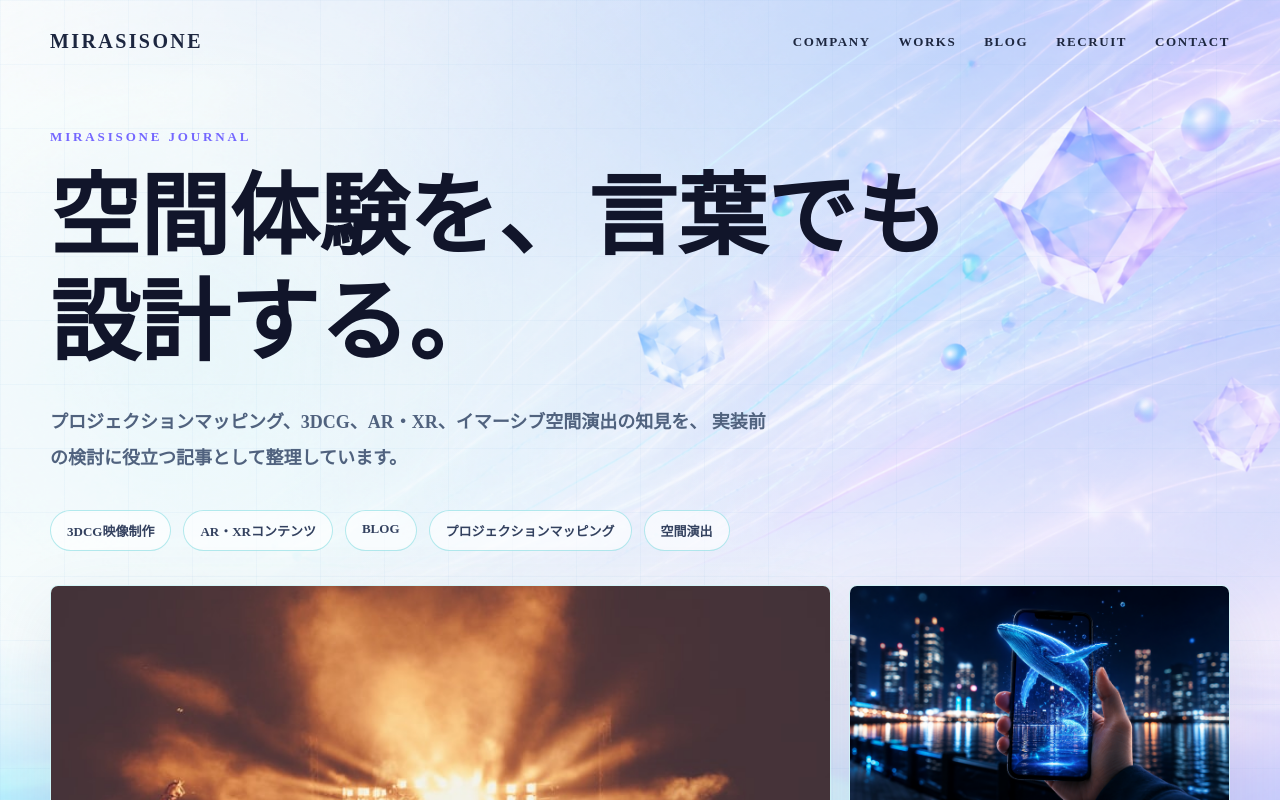
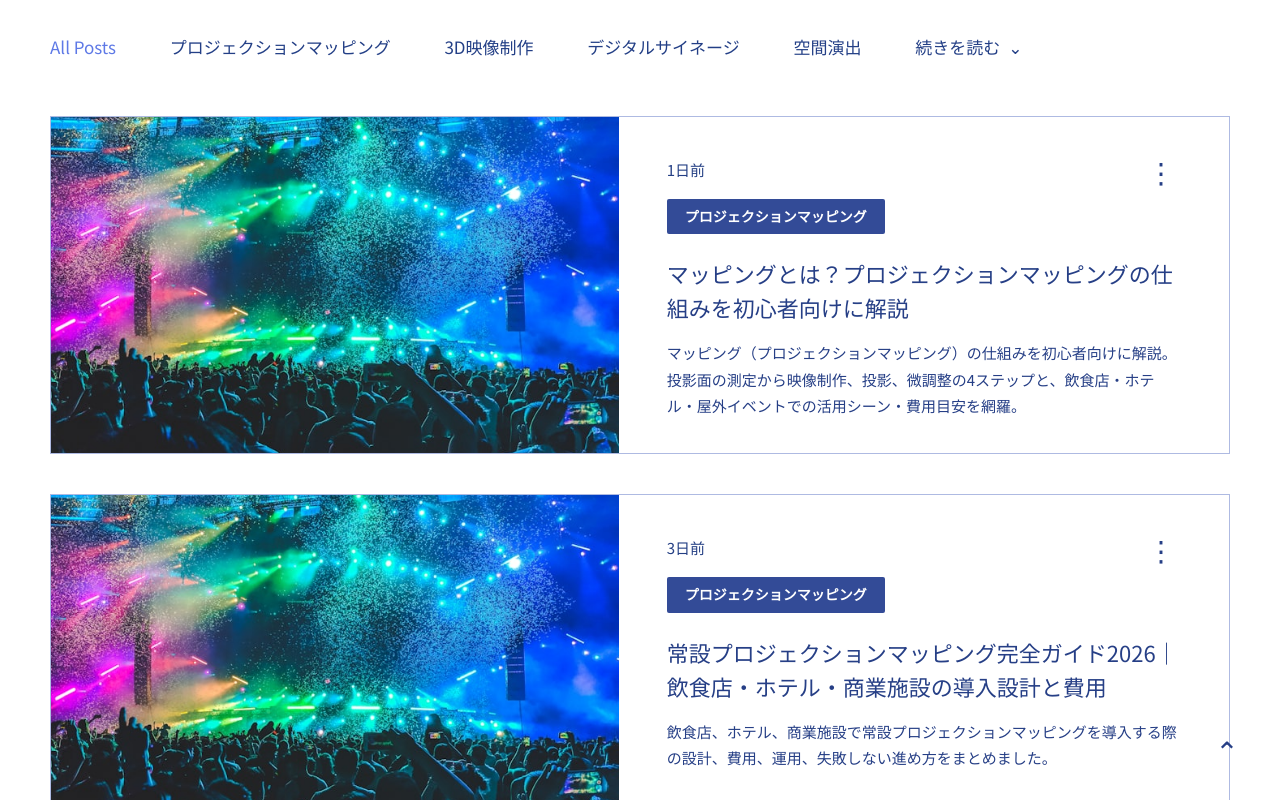
Before and after one commit to minyo30/mirasisone-next, a Next.js app: page /blog in a window 1280 px wide. Shown: the top 800 px of the page. Built offline with nearby package versions, Linux system fonts and the light colour scheme.

Commit message:
Match blog pages to existing Wix style

```diff
--- a/src/app/blog/page.tsx
+++ b/src/app/blog/page.tsx
@@ -1,75 +1,80 @@
 import type { Metadata } from "next";
 import Image from "next/image";
 import Link from "next/link";
-import { BlogShell } from "@/components/BlogLayout";
-import { blogCategories, blogPosts } from "@/content/blog";
+import { blogNavCategories, blogPosts } from "@/content/blog";
 
 export const metadata: Metadata = {
-  title: "BLOG",
+  title: "TOPICS・NEWS",
   description:
-    "プロジェクションマッピング、3DCG映像制作、AR・XR、空間演出に関するMIRASISONEのブログ記事一覧です。",
+    "MIRASISONEのブログ記事一覧です。プロジェクションマッピング、3D映像制作、デジタルサイネージ、空間演出に関する記事を掲載しています。",
   alternates: {
     canonical: "/blog",
   },
   openGraph: {
-    title: "BLOG | MIRASISONE",
+    title: "TOPICS・NEWS | MIRASISONE",
     description:
-      "プロジェクションマッピング、3DCG映像制作、AR・XR、空間演出に関するブログ記事一覧です。",
+      "MIRASISONEのブログ記事一覧です。プロジェクションマッピング、3D映像制作、デジタルサイネージ、空間演出に関する記事を掲載しています。",
     url: "/blog",
   },
 };
 
+function relativeDate(index: number) {
+  if (index === 0) {
+    return "1日前";
+  }
+
+  if (index === 1) {
+    return "3日前";
+  }
+
+  return blogPosts[index]?.publishedAt ?? "";
+}
+
 export default function BlogPage() {
-  const featured = blogPosts.slice(0, 4);
-  const rest = blogPosts.slice(4, 16);
+  const visiblePosts = blogPosts.slice(0, 14);
 
   return (
-    <BlogShell>
-      <section className="blog-hero">
-        <p className="blog-kicker">MIRASISONE JOURNAL</p>
-        <h1>空間体験を、言葉でも設計する。</h1>
-        <p>
-          プロジェクションマッピング、3DCG、AR・XR、イマーシブ空間演出の知見を、
-          実装前の検討に役立つ記事として整理しています。
-        </p>
-      </section>
+    <main className="wix-blog-page" id="top">
+      <nav className="wix-blog-nav" aria-label="Blog categories">
+        {blogNavCategories.map((category) => (
+          <Link href="/blog" key={category}>
+            {category}
+          </Link>
+        ))}
+        <button type="button" aria-label="続きを読む">
+          続きを読む
+          <span aria-hidden="true">⌄</span>
+        </button>
+      </nav>
 
-      <section className="blog-categories" aria-label="カテゴリ">
-        {blogCategories.slice(0, 8).map((category) => (
-          <span key={category}>{category}</span>
-        ))}
-      </section>
-
-      <section className="blog-grid" aria-label="記事一覧">
-        {featured.map((post, index) => (
-          <article className={index === 0 ? "blog-card blog-card-large" : "blog-card"} key={post.slug}>
-            <Link href={`/post/${encodeURIComponent(post.slug)}`}>
-              <div className="blog-card-image">
-                <Image src={post.eyecatch} alt="" fill sizes="(max-width: 760px) 100vw, 50vw" />
+      <section className="wix-post-list" aria-label="ブログ記事一覧">
+        {visiblePosts.map((post, index) => (
+          <article className="wix-post-card" key={`${post.slug}-${index}`}>
+            <Link className="wix-post-image" href={`/post/${encodeURIComponent(post.slug)}`}>
+              <Image src={post.eyecatch} alt="" fill sizes="(max-width: 900px) 100vw, 454px" priority={index === 0} />
+            </Link>
+            <div className="wix-post-body">
+              <div className="wix-post-topline">
+                <span>{relativeDate(index)}</span>
+                <button type="button" aria-label="記事メニュー">
+                  ⋮
+                </button>
               </div>
-              <div className="blog-card-body">
-                <p className="blog-card-meta">
-                  {post.category} / {post.publishedAt}
-                </p>
-                <h2>{post.title}</h2>
-                <p>{post.description}</p>
-              </div>
-            </Link>
+              <Link className="wix-post-category" href="/blog">
+                {post.category}
+              </Link>
+              <Link className="wix-post-title" href={`/post/${encodeURIComponent(post.slug)}`}>
+                {post.title}
+              </Link>
+              <p>{post.description}</p>
+            </div>
           </article>
         ))}
       </section>
 
-      <section className="blog-list" aria-label="その他の記事">
-        {rest.map((post) => (
-          <article key={post.slug}>
-            <Link href={`/post/${encodeURIComponent(post.slug)}`}>
-              <span>{post.category}</span>
-              <h2>{post.title}</h2>
-              <time dateTime={post.publishedAt}>{post.publishedAt}</time>
-            </Link>
-          </article>
-        ))}
-      </section>
-    </BlogShell>
+      <a className="wix-page-top" href="#top" aria-label="ページ上部へ戻る">
+        ⌃
+      </a>
+    </main>
   );
 }
--- a/src/app/globals.css
+++ b/src/app/globals.css
@@ -312,6 +312,252 @@ body {
 .legacy-footer a {
   color: rgba(255, 255, 255, 0.72);
   text-decoration: none;
+}
+
+.wix-blog-page {
+  min-height: 100vh;
+  background: #ffffff;
+  color: #263f86;
+  font-family: "Noto Sans JP", sans-serif;
+}
+
+.wix-blog-nav {
+  display: flex;
+  align-items: center;
+  gap: clamp(26px, 4.2vw, 58px);
+  width: min(1180px, calc(100% - 48px));
+  margin: 0 auto;
+  padding: 34px 0 56px;
+}
+
+.wix-blog-nav a,
+.wix-blog-nav button {
+  appearance: none;
+  border: 0;
+  background: transparent;
+  color: #233f86;
+  font: inherit;
+  font-size: 17px;
+  font-weight: 400;
+  line-height: 1.5;
+  text-decoration: none;
+}
+
+.wix-blog-nav a:first-child {
+  color: #5e79e6;
+}
+
+.wix-blog-nav button {
+  display: inline-flex;
+  align-items: center;
+  gap: 8px;
+  padding: 0;
+  cursor: default;
+}
+
+.wix-post-list {
+  display: grid;
+  gap: 40px;
+  width: min(1180px, calc(100% - 48px));
+  margin: 0 auto;
+  padding-bottom: 90px;
+}
+
+.wix-post-card {
+  display: grid;
+  grid-template-columns: minmax(360px, 48.2%) 1fr;
+  min-height: 318px;
+  border: 1px solid #aebae2;
+  background: #ffffff;
+}
+
+.wix-post-image {
+  position: relative;
+  display: block;
+  min-height: 318px;
+  overflow: hidden;
+  background: #111827;
+}
+
+.wix-post-image img {
+  object-fit: cover;
+}
+
+.wix-post-body {
+  display: flex;
+  flex-direction: column;
+  padding: 42px 48px 34px;
+}
+
+.wix-post-topline {
+  display: flex;
+  align-items: flex-start;
+  justify-content: space-between;
+  margin-bottom: 10px;
+  color: #243f84;
+  font-size: 15px;
+}
+
+.wix-post-topline button {
+  appearance: none;
+  border: 0;
+  background: transparent;
+  color: #263f86;
+  font-size: 28px;
+  line-height: 1;
+}
+
+.wix-post-category {
+  align-self: flex-start;
+  margin: 0 0 22px;
+  padding: 8px 18px;
+  border-radius: 2px;
+  background: #334b97;
+  color: #ffffff;
+  font-size: 14px;
+  font-weight: 700;
+  line-height: 1.4;
+  text-decoration: none;
+}
+
+.wix-post-title {
+  max-width: 560px;
+  margin-bottom: 16px;
+  color: #263f86;
+  font-size: 22px;
+  font-weight: 400;
+  line-height: 1.55;
+  text-decoration: none;
+}
+
+.wix-post-body p {
+  max-width: 590px;
+  margin: 0;
+  color: #263f86;
+  font-size: 15px;
+  font-weight: 400;
+  line-height: 1.75;
+}
+
+.wix-page-top {
+  position: fixed;
+  right: 36px;
+  bottom: 36px;
+  z-index: 10;
+  display: grid;
+  place-items: center;
+  width: 34px;
+  height: 34px;
+  color: #263f86;
+  font-size: 28px;
+  text-decoration: none;
+}
+
+.wix-article {
+  width: min(860px, calc(100% - 48px));
+  margin: 0 auto;
+  padding: 58px 0 80px;
+}
+
+.wix-article-back {
+  display: inline-block;
+  margin-bottom: 38px;
+  color: #5e79e6;
+  font-size: 16px;
+  text-decoration: none;
+}
+
+.wix-article-meta {
+  display: flex;
+  align-items: center;
+  gap: 10px;
+  margin-bottom: 18px;
+  color: #263f86;
+  font-size: 14px;
+}
+
+.wix-article-meta a {
+  color: #263f86;
+  text-decoration: none;
+}
+
+.wix-article h1 {
+  margin: 0 0 22px;
+  color: #263f86;
+  font-size: clamp(30px, 4.2vw, 48px);
+  font-weight: 400;
+  line-height: 1.45;
+}
+
+.wix-article-lead {
+  margin: 0 0 34px;
+  color: #263f86;
+  font-size: 18px;
+  line-height: 1.9;
+}
+
+.wix-article-image {
+  position: relative;
+  overflow: hidden;
+  aspect-ratio: 16 / 9;
+  margin: 0 0 46px;
+  border: 1px solid #aebae2;
+}
+
+.wix-article-image img {
+  object-fit: cover;
+}
+
+.wix-article-body {
+  display: grid;
+  gap: 24px;
+}
+
+.wix-article-body p {
+  margin: 0;
+  color: #263f86;
+  font-size: 17px;
+  font-weight: 400;
+  line-height: 2.05;
+}
+
+.wix-related {
+  width: min(980px, calc(100% - 48px));
+  margin: 0 auto;
+  padding: 0 0 90px;
+}
+
+.wix-related h2 {
+  margin: 0 0 24px;
+  color: #263f86;
+  font-size: 24px;
+  font-weight: 400;
+}
+
+.wix-related div {
+  display: grid;
+  grid-template-columns: repeat(3, minmax(0, 1fr));
+  gap: 18px;
+}
+
+.wix-related a {
+  display: grid;
+  gap: 12px;
+  min-height: 140px;
+  padding: 22px;
+  border: 1px solid #aebae2;
+  color: #263f86;
+  text-decoration: none;
+}
+
+.wix-related span {
+  font-size: 13px;
+}
+
+.wix-related strong {
+  font-size: 16px;
+  font-weight: 400;
+  line-height: 1.7;
 }
 
 .blog-shell {
@@ -808,6 +1054,50 @@ body {
     flex-direction: column;
   }
 
+  .wix-blog-nav {
+    overflow-x: auto;
+    gap: 24px;
+    width: 100%;
+    padding: 24px 24px 36px;
+    white-space: nowrap;
+  }
+
+  .wix-blog-nav a,
+  .wix-blog-nav button {
+    font-size: 15px;
+  }
+
+  .wix-post-list {
+    width: calc(100% - 32px);
+    gap: 28px;
+  }
+
+  .wix-post-card {
+    grid-template-columns: 1fr;
+  }
+
+  .wix-post-image {
+    min-height: auto;
+    aspect-ratio: 16 / 9;
+  }
+
+  .wix-post-body {
+    padding: 26px 24px 30px;
+  }
+
+  .wix-post-title {
+    font-size: 19px;
+  }
+
+  .wix-page-top {
+    right: 18px;
+    bottom: 18px;
+  }
+
+  .wix-related div {
+    grid-template-columns: 1fr;
+  }
+
   .blog-nav {
     align-items: flex-start;
     flex-direction: column;
--- a/src/content/blog.ts
+++ b/src/content/blog.ts
@@ -11,35 +11,58 @@ export type BlogPost = {
   content: readonly string[];
 };
 
-const samplePosts = [
+export const blogNavCategories = [
+  "All Posts",
+  "プロジェクションマッピング",
+  "3D映像制作",
+  "デジタルサイネージ",
+  "空間演出",
+];
+
+const featuredPosts = [
   {
-    slug: "projection-mapping-cost-guide",
-    title: "プロジェクションマッピングの費用感と進め方",
+    slug: "マッピングとは？プロジェクションマッピングの仕組みを初心者向けに解説",
+    title: "マッピングとは？プロジェクションマッピングの仕組みを初心者向けに解説",
     description:
-      "空間演出を検討するときに押さえておきたい、費用の考え方、制作範囲、相談前に整理しておく項目をまとめました。",
+      "マッピング（プロジェクションマッピング）の仕組みを初心者向けに解説。投影面の測定から映像制作、投影、微調整の4ステップと、飲食店・ホテル・屋外イベントでの活用シーン・費用目安を網羅。",
+    category: "プロジェクションマッピング",
+    publishedAt: "2026-07-30",
+    revisedAt: "2026-07-30",
+    eyecatch: "/top-value-spatial.jpg",
+    content: [
+      "プロジェクションマッピングは、建物や壁面、テーブルなどの形状に合わせて映像を投影し、現実の空間を動きのある演出へ変える表現です。",
+      "通常のスクリーン投影と違い、投影面の凹凸や距離、見え方を細かく調整することで、空間そのものが変化しているような体験をつくれます。",
+      "導入時は、会場の写真、投影面のサイズ、実施時期、目的、予算感を整理しておくと、演出内容や必要機材を具体化しやすくなります。",
+    ],
+  },
+  {
+    slug: "常設プロジェクションマッピング完全ガイド2026-飲食店・ホテル・商業施設の導入設計と費用",
+    title: "常設プロジェクションマッピング完全ガイド2026｜飲食店・ホテル・商業施設の導入設計と費用",
+    description:
+      "飲食店、ホテル、商業施設で常設プロジェクションマッピングを導入する際の設計、費用、運用、失敗しない進め方をまとめました。",
     category: "プロジェクションマッピング",
     publishedAt: "2026-07-24",
     revisedAt: "2026-07-24",
-    eyecatch: "/top-value-planning.jpg",
+    eyecatch: "/top-value-spatial.jpg",
     content: [
-      "プロジェクションマッピングは、投影する場所の形状、映像尺、設営条件、運用期間によって必要な設計が変わります。まずは実施目的と来場者に残したい印象を整理することで、最適な制作範囲が見えやすくなります。",
-      "初期相談では、会場写真、投影面のサイズ、実施時期、想定予算があるとスムーズです。まだ詳細が決まっていない段階でも、実現可能性や進め方の整理から伴走できます。",
-      "この記事は仮データです。Wixからの記事移行時に、本文、画像、カテゴリ、公開日、SEO情報を本番データに差し替えます。",
+      "常設演出では、一度きりのイベントとは異なり、日々の運用、メンテナンス、スタッフの操作性まで含めて設計する必要があります。",
+      "飲食店やホテルでは、空間の雰囲気を壊さずに顧客体験を高めることが重要です。照明、席配置、投影距離、音響とのバランスを丁寧に見ます。",
+      "企画初期から実装条件を確認することで、導入後に運用しやすく、長く価値を発揮する演出になります。",
     ],
   },
   {
-    slug: "ar-content-production-guide",
-    title: "AR・XRコンテンツ制作で体験価値を高めるには",
+    slug: "naked-eye-3d-signage-guide",
+    title: "裸眼3Dサイネージとは？仕組みと活用シーンをわかりやすく解説",
     description:
-      "AR・XRを企画する際に必要な体験設計、導線づくり、撮影や3DCG制作との組み合わせ方を整理します。",
-    category: "AR・XRコンテンツ",
-    publishedAt: "2026-07-27",
-    revisedAt: "2026-07-27",
-    eyecatch: "/service-ar-xr.png",
+      "裸眼3Dサイネージの見え方、制作の考え方、屋外広告や商業施設での活用ポイントを紹介します。",
+    category: "デジタルサイネージ",
+    publishedAt: "2026-07-22",
+    revisedAt: "2026-07-22",
+    eyecatch: "/service-immersive.png",
     content: [
-      "AR・XRコンテンツは、技術そのものよりも、ユーザーがどの瞬間に驚き、どう共有したくなるかを設計することが大切です。",
-      "店舗、イベント、観光、展示会など、使われる場所によって適した表現や操作方法は変わります。体験の目的を決めたうえで、映像、3DCG、Web、SNS導線を組み合わせます。",
-      "この記事は仮データです。今後CMSと連携し、実際の記事本文へ置き換える想定です。",
+      "裸眼3Dサイネージは、視点に合わせた映像設計によって、立体物が画面から飛び出して見えるように感じさせる表現です。",
+      "交差点や商業施設など、人が自然に立ち止まる場所と相性がよく、短時間で強い印象を残せます。",
+      "制作時は、設置場所、視認距離、放映時間、ブランドメッセージを踏まえて、最も効果的な見せ方を設計します。",
     ],
   },
   {
@@ -47,34 +70,19 @@ const samplePosts = [
     title: "3DCG映像制作でブランド体験を立ち上げる",
     description:
       "SNS広告、プロモーション映像、施設演出に3DCGを活用するときの設計ポイントを紹介します。",
-    category: "3DCG映像制作",
+    category: "3D映像制作",
     publishedAt: "2026-07-13",
     revisedAt: "2026-07-13",
-    eyecatch: "/service-immersive.png",
+    eyecatch: "/service-ar-xr.png",
     content: [
-      "3DCG映像は、実写では撮影しにくい世界観や製品価値を、直感的に伝えられる制作手法です。ブランドの印象を短時間で届けたい場面にも向いています。",
+      "3DCG映像は、実写では撮影しにくい世界観や製品価値を、直感的に伝えられる制作手法です。",
       "映像単体で完結させるだけでなく、プロジェクション、デジタルサイネージ、AR、Webコンテンツに展開することで、体験全体の一貫性を高められます。",
-      "この記事は仮データです。本番移行時にはWix記事の内容に合わせてメタ情報も維持します。",
-    ],
-  },
-  {
-    slug: "wedding-venue-projection-mapping",
-    title: "結婚式場での空間演出を印象に残す方法",
-    description:
-      "ホテル、式場、イベント会場で、ゲストの記憶に残る演出をつくるための考え方をまとめました。",
-    category: "空間演出",
-    publishedAt: "2026-07-29",
-    revisedAt: "2026-07-29",
-    eyecatch: "/contact-hero-bg.png",
-    content: [
-      "空間演出は、会場の雰囲気や進行に合わせて、光、映像、音、導線を設計することで印象が大きく変わります。",
-      "特別な瞬間にあわせて演出を切り替えることで、写真や動画として残りやすく、SNSでの共有にもつながります。",
-      "この記事は仮データです。実際の記事移行後は、旧URLを保ったままコンテンツを差し替えます。",
+      "ブランドの印象を短時間で届けたい場面では、質感、動き、光の設計が特に重要になります。",
     ],
   },
 ] satisfies BlogPost[];
 
-const sampleBySlug = new Map(samplePosts.map((post) => [post.slug, post]));
+const featuredBySlug = new Map(featuredPosts.map((post) => [post.slug, post]));
 
 function decodeSlug(path: string) {
   const rawSlug = path.replace(/^\/post\//, "");
@@ -98,10 +106,10 @@ const inventoryPosts = seoUrlInventory
   .filter((entry) => entry.type === "blog-post")
   .map((entry) => {
     const slug = decodeSlug(entry.path);
-    const sample = sampleBySlug.get(slug);
+    const featured = featuredBySlug.get(slug);
 
-    if (sample) {
-      return sample;
+    if (featured) {
+      return featured;
     }
 
     return {
@@ -109,10 +117,10 @@ const inventoryPosts = seoUrlInventory
       title: titleFromSlug(slug),
       description:
         "WixからNext.jsへ移行予定の記事です。URLを維持したまま、本文とSEO情報を本番データへ差し替えます。",
-      category: "BLOG",
+      category: "All Posts",
       publishedAt: entry.lastmod,
       revisedAt: entry.lastmod,
-      eyecatch: "/top-value-spatial.jpg",
+      eyecatch: "/top-value-planning.jpg",
       content: [
         "この記事は、現在Wixからの移行準備中です。まずは旧サイトのURL構造をNext.js側に再現し、検索評価を引き継げる状態を作っています。",
         "本番化の際は、記事タイトル、本文、画像、カテゴリ、公開日、description、OGP画像をCMSまたは移行データから反映します。",
@@ -122,8 +130,8 @@ const inventoryPosts = seoUrlInventory
   });
 
 export const blogPosts = [
-  ...samplePosts,
-  ...inventoryPosts.filter((post) => !sampleBySlug.has(post.slug)),
+  ...featuredPosts,
+  ...inventoryPosts.filter((post) => !featuredBySlug.has(post.slug)),
 ];
 
 export const blogCategories = Array.from(new Set(blogPosts.map((post) => post.category))).sort();
```
Also changed, not shown: src/app/post/[slug]/page.tsx (+15 -16 lines).
